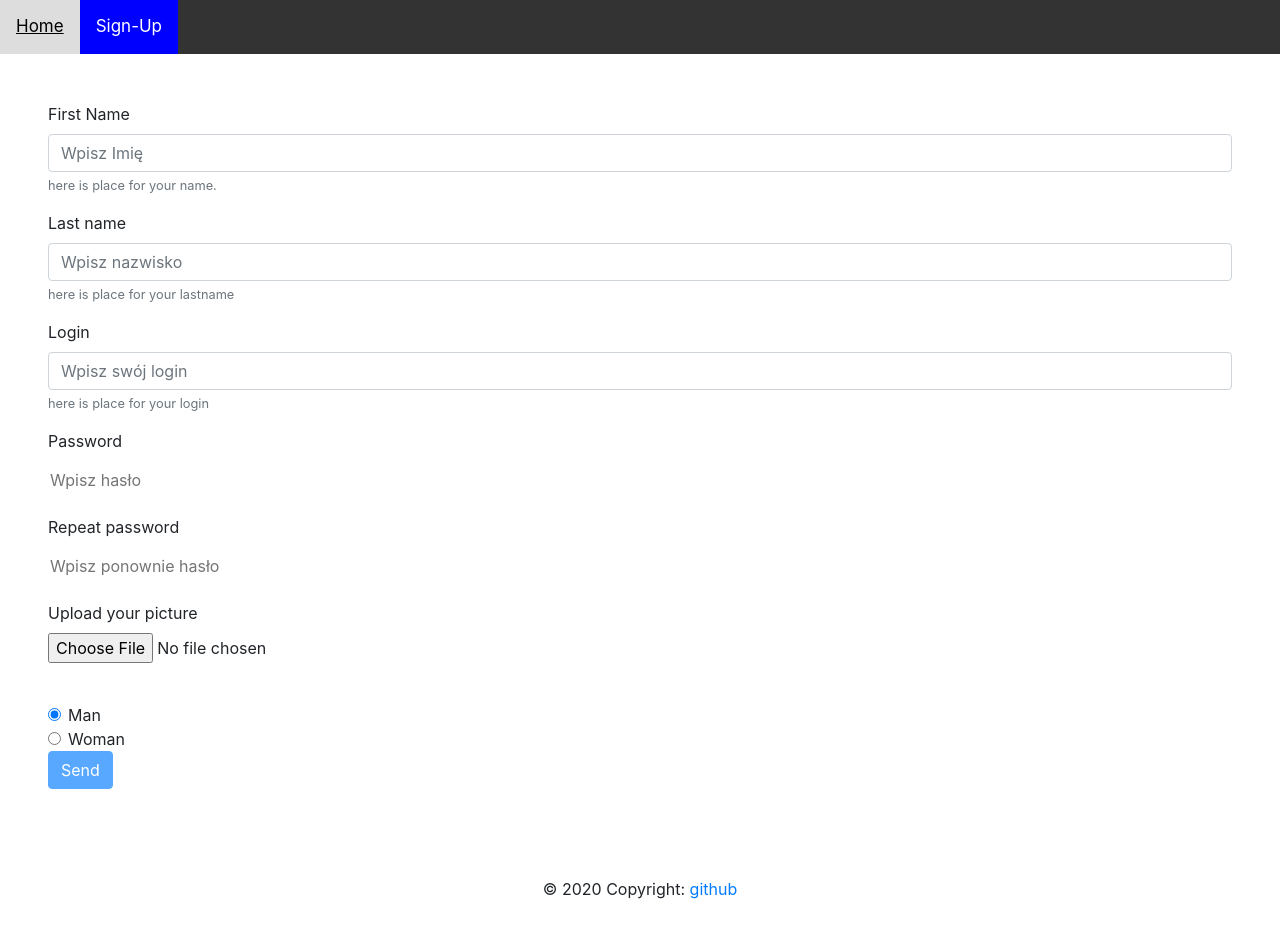
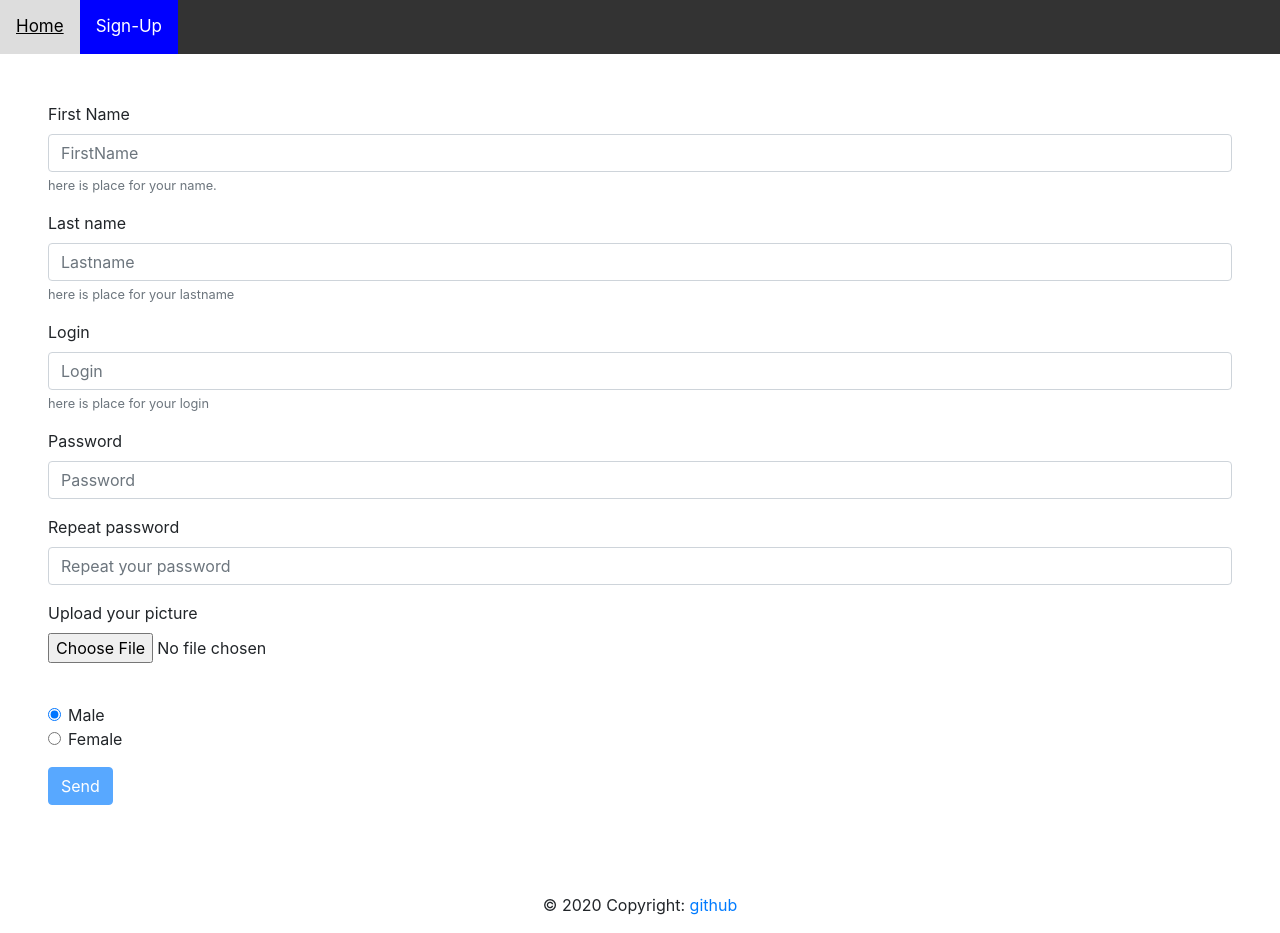
Before and after one commit to PawelOsinskii/Aplikacja-webowa-flask-, a Flask app: page /sender/sign-up in a window 1280 px wide. Before the commit the page ends 899 px from the top, so only its background shows below. Run offline with Flask 2, Linux system fonts and the light colour scheme; some libraries are stand-ins or nearby versions.

Commit message:
poprawki

```diff
--- a/static/main.js
+++ b/static/main.js
@@ -7,7 +7,7 @@ const button = document.querySelector('#register');
 
 const BASE_URL = 'https://infinite-hamlet-29399.herokuapp.com/check';
 const errorMessagelogin = 'Username has already exist';
-const errorMessageLogin2 = 'Login is too short!';
+const errorMessageLogin2 = 'Login has to have between 4 and 12 chars!';
 let validName = false;
 let validPassword = false;
 let validLogin = false;
@@ -29,10 +29,10 @@ const isInputTextMatch = (inputText, username) => {
 }
 
 firstNameInput.addEventListener('input', (evt )=>{
-    const regExp = new RegExp("[A-Z]{1}[a-z]");
+    const regExp = new RegExp("[A-ZŻŹĆĄŚĘŁÓŃ][a-zzżźćńółęąś]");
     if(!regExp.test(firstNameInput.value)){
         validName = false;
-        firstNameError.innerText = "Name has to have  first letter big = [A-Z]{1}[a-z]";
+        firstNameError.innerText = "Name has to have  first letter big = [A-Z{PL}][a-z{pl}]";
         checkButton();
     }
     else{
@@ -43,9 +43,9 @@ firstNameInput.addEventListener('input', (evt )=>{
 });
 
 lastNameInput.addEventListener('input', (evt )=>{
-    const regExp = new RegExp("[A-Z]{1}[a-z]");
+    const regExp = new RegExp("[A-ZŻŹĆĄŚĘŁÓŃ][a-zzżźćńółęąś]");
     if(!regExp.test(lastNameInput.value)){
-        lastNameError.innerText = "last name has to have  first letter big = [A-Z]{1}[a-z]";
+        lastNameError.innerText = "last name has to have  first letter big = [A-Z{PL}][a-z{pl}]";
     }
     else{
         lastNameError.innerText = "";
@@ -58,7 +58,7 @@ loginInput.addEventListener('input', (event) => {
     event.preventDefault();
     const inputText = event.target.value;
 
-    if (inputText.trim().length < 4) {
+    if (inputText.trim().length < 4 || inputText.trim().length > 12) {
         loginGood.innerText = "";
         loginError.innerHTML = errorMessageLogin2;
         validLogin = false;
--- a/templates/sender/sign-up.html
+++ b/templates/sender/sign-up.html
@@ -22,14 +22,14 @@
         <div class="form-group">
             <label for="firstname">First Name</label>
             <input type="input" class="form-control" id="firstname" aria-describedby="firstname"
-                   placeholder="Wpisz Imię"/>
+                   placeholder="FirstName"/>
             <small id="imię" class="form-text text-muted">here is place for your name.</small>
             <p id="firstname-error"></p>
         </div>
         <div class="form-group">
             <label for="lastname">Last name</label>
             <input type="input" class="form-control" id="lastname" aria-describedby="lastname"
-                   placeholder="Wpisz nazwisko"/>
+                   placeholder="Lastname"/>
             <small id="nazwisko" class="form-text text-muted">here is place for your lastname</small>
             <p id="lastname-error"></p>
         </div>
@@ -37,7 +37,7 @@
         <div class="form-group">
             <label for="login-input">Login</label>
             <input type="input" class="form-control" id="login-input" aria-describedby="username"
-                   placeholder="Wpisz swój login"/>
+                   placeholder="Login"/>
             <small id="username-komunikat" class="form-text text-muted">here is place for your login</small>
             <p id="login-error"></p>
             <p id="login-good"></p>
@@ -46,13 +46,13 @@
 
         <div class="form-group">
             <label for="Wpisz hasło">Password</label>
-            <input type="password" class="form-control-plaintext" id="password-input1" placeholder="Wpisz hasło"/>
+            <input type="password" class="form-control" id="password-input1" placeholder="Password"/>
             <p id="password-error1"></p>
         </div>
         <div class="form-group">
             <label for="Wpisz ponownie hasło">Repeat password</label>
-            <input type="password" class="form-control-plaintext" id="password-input2"
-                   placeholder="Wpisz ponownie hasło"/>
+            <input type="password" class="form-control" id="password-input2"
+                   placeholder="Repeat your password"/>
             <p id="password-error2"></p>
         </div>
 
@@ -63,19 +63,19 @@
         <br>
 
         <div class="form-check">
-            <input class="form-check-input" type="radio" name="exampleRadios" id="exampleRadios1" value="option1"
+            <input class="form-check-input" type="radio" name="exampleRadios" id="exampleRadios1" value="M"
                    checked>
             <label class="form-check-label" for="exampleRadios1">
-                Man
+                Male
             </label>
         </div>
         <div class="form-check">
-            <input class="form-check-input" type="radio" name="exampleRadios" id="exampleRadios2" value="option2">
+            <input class="form-check-input" type="radio" name="exampleRadios" id="exampleRadios2" value="F">
             <label class="form-check-label" for="exampleRadios2">
-                Woman
+                Female
             </label>
         </div>
-
+            <div class="form-control-lg"></div>
 
 
         <button type="submit" id="register" class="btn btn-primary">Send</button>
```
